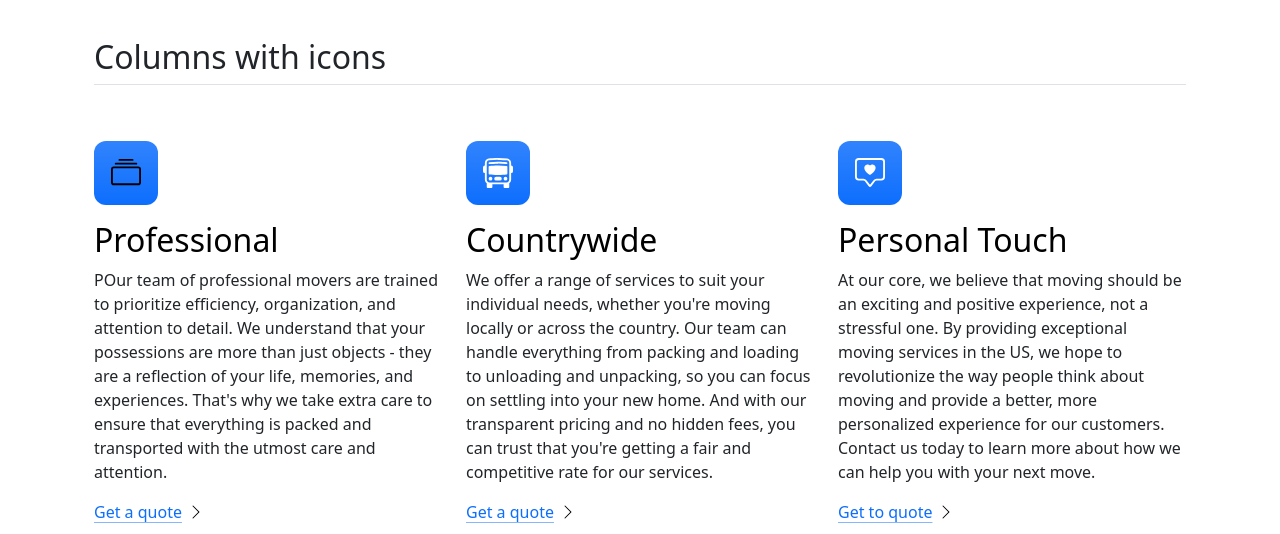
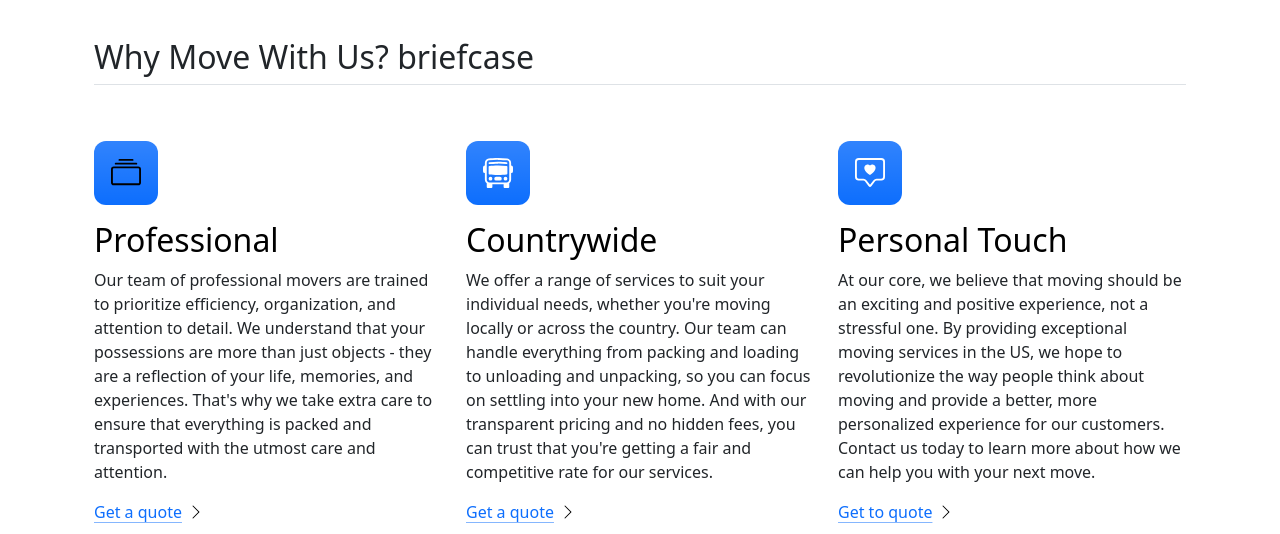
Before and after one commit to Vaishnavi520/Move-With-Joy-Clean-and-Simple-Bootstrap-Landing-Page, a plain HTML site: page index.html in a window 1280 px wide. Shown: the part 798-1332 px from the top of the page. Drawn offline with nearby package versions, Linux system fonts and the light colour scheme.

Commit message:
Update index.html

```diff
--- a/index.html
+++ b/index.html
@@ -83,14 +83,15 @@
 
 
   <div class="container px-4 py-5" id="featured-3">
-    <h2 class="pb-2 border-bottom">Columns with icons</h2>
+    <h2 class="pb-2 border-bottom">Why Move With Us?
+briefcase</h2>
     <div class="row g-4 py-5 row-cols-1 row-cols-lg-3">
       <div class="feature col">
         <div class="feature-icon d-inline-flex align-items-center justify-content-center text-bg-primary bg-gradient fs-2 mb-3">
 <img src="briefcase.svg" height="30px" alt="briefcase" />
         </div>
         <h3 class="fs-2 text-body-emphasis">Professional</h3>
-        <p>POur team of professional movers are trained to prioritize efficiency, organization, and attention to detail.
+        <p>Our team of professional movers are trained to prioritize efficiency, organization, and attention to detail.
           We
           understand that your possessions are more than just objects - they are a reflection of your life, memories,
           and
```
